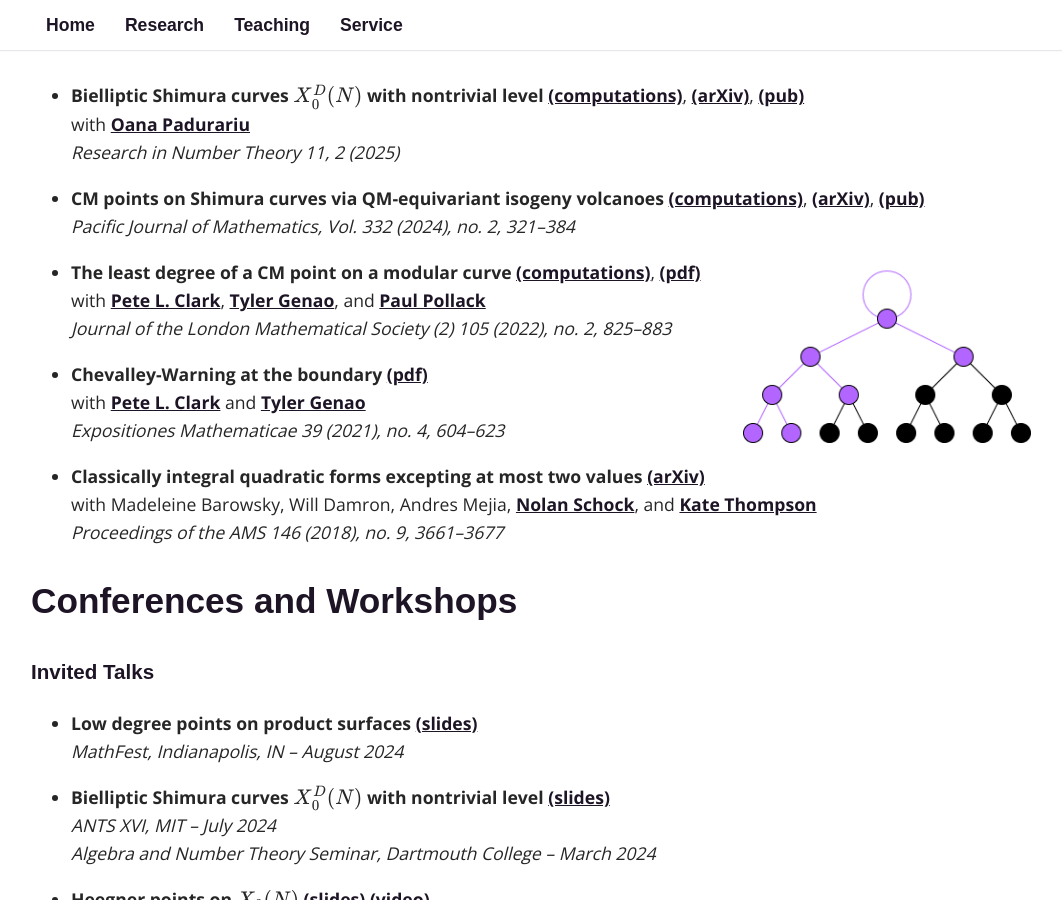
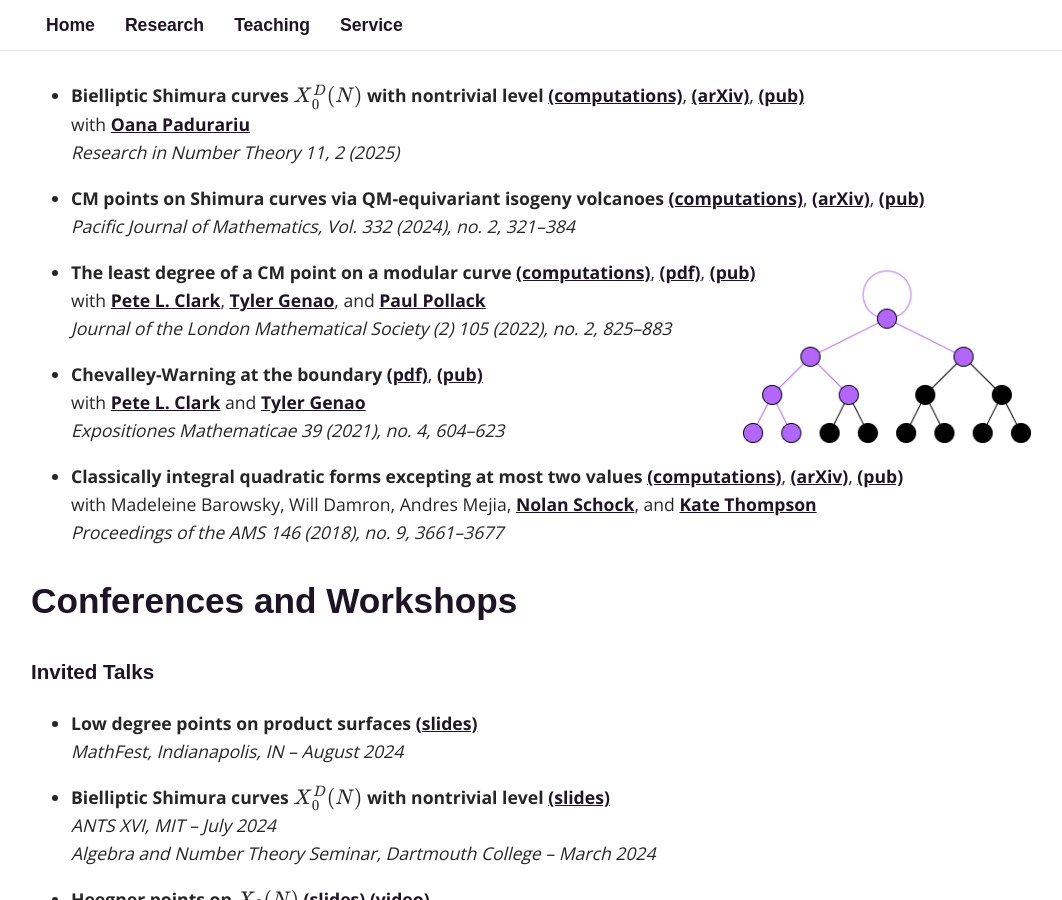
Before and after one commit to fsaia/site, a Jekyll site: the page built from _pages/02_research.md, in a window 1280 px wide and 900 px high, scrolled down 936 px. Shown: the whole window, without its empty margins (159-1221 px from the left). Built offline with Jekyll 4.4.1, drawn with Linux system fonts in a browser that asks for light colours; some web fonts are replaced; formulas are drawn with MathJax 3.

Commit message:
Add files via upload

```diff
--- a/_pages/02_research.md
+++ b/_pages/02_research.md
@@ -30,17 +30,17 @@ I am also interested in involving undergraduates in research. In the Fall 2024 a
 * **CM points on Shimura curves via QM-equivariant isogeny volcanoes** [(computations)](https://github.com/fsaia/CM-Points-Shimura-Curves), [(arXiv)](https://arxiv.org/abs/2212.12635), [(pub)](https://msp.org/pjm/2024/332-2/p06.xhtml)
 	*Pacific Journal of Mathematics, Vol. 332 (2024), no. 2, 321–384*
 
-* **The least degree of a CM point on a modular curve** [(computations)](https://github.com/fsaia/least-cm-degree), [(pdf)](http://alpha.math.uga.edu/~pete/least_CM_degree-1226.pdf)
+* **The least degree of a CM point on a modular curve** [(computations)](https://github.com/fsaia/least-cm-degree), [(pdf)](http://alpha.math.uga.edu/~pete/least_CM_degree-1226.pdf), [(pub)](https://londmathsoc-onlinelibrary-wiley-com.proxy.cc.uic.edu/doi/10.1112/jlms.12518)
 	with [Pete L. Clark](http://alpha.math.uga.edu/~pete/), [Tyler Genao](https://tylergenao.com/), and [Paul Pollack](https://pollack.uga.edu/)
 	*Journal of the London Mathematical Society (2) 105 (2022), no. 2, 825–883*
 
 <img src='-8_ram.png' style="float:right; width:32%; margin: -100px;"/>
 
-* **Chevalley-Warning at the boundary** [(pdf)](http://alpha.math.uga.edu/~pete/Chevalley_Warning_on_the_Boundary.pdf)
+* **Chevalley-Warning at the boundary** [(pdf)](http://alpha.math.uga.edu/~pete/Chevalley_Warning_on_the_Boundary.pdf), [(pub)](https://www-sciencedirect-com.proxy.cc.uic.edu/science/article/pii/S0723086921000207?via%3Dihub)
 	with [Pete L. Clark](http://alpha.math.uga.edu/~pete/) and [Tyler Genao](https://tylergenao.com/)
 	*Expositiones Mathematicae 39 (2021), no. 4, 604–623*
 
-* **Classically integral quadratic forms excepting at most two values** [(arXiv)](https://arxiv.org/abs/1608.01656)
+* **Classically integral quadratic forms excepting at most two values** [(computations)](https://github.com/almostuniversals/two-vals), [(arXiv)](https://arxiv.org/abs/1608.01656), [(pub)](https://www-ams-org.proxy.cc.uic.edu/journals/proc/2018-146-09/S0002-9939-2018-13891-5/)
 	with Madeleine Barowsky, Will Damron, Andres Mejia, [Nolan Schock](https://nschock.github.io/), and [Kate Thompson](https://sites.google.com/site/katethompsonhomepage/)
 	*Proceedings of the AMS 146 (2018), no. 9, 3661–3677*
 
```
